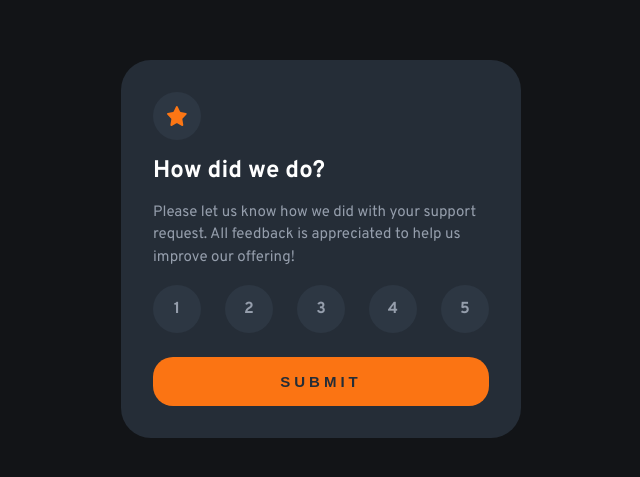
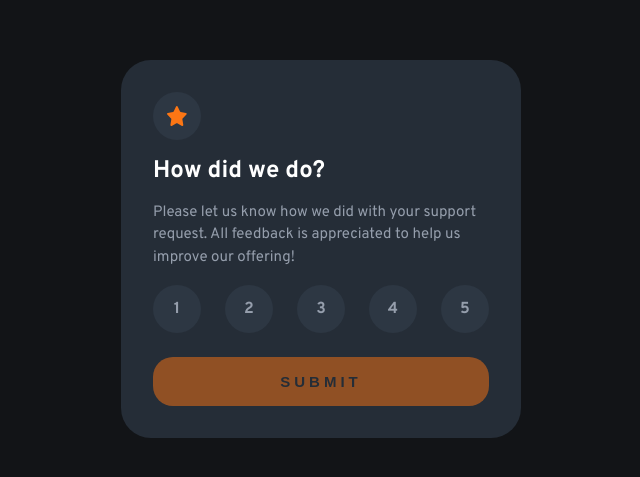
Before and after one commit to Natata08/rating-component, a React (Vite) app: page / in a window 1280 px wide. Shown: the part 151-628 px from the top of the page, without its empty margins (319-959 px from the left). Built offline with nearby package versions, Linux system fonts and the light colour scheme.

Commit message:
add rating selection functionality

```diff
--- a/package.json
+++ b/package.json
@@ -10,6 +10,7 @@
     "preview": "vite preview"
   },
   "dependencies": {
+    "prop-types": "^15.8.1",
     "react": "^18.3.1",
     "react-dom": "^18.3.1"
   },
--- a/src/App.jsx
+++ b/src/App.jsx
@@ -1,10 +1,21 @@
+import { useState } from "react";
 import RatingCard from "./components/RatingCard";
 
 function App() {
+  const [selectedRating, setSelectedRating] = useState(null);
+  const [isSubmitted, setIsSubmitted] = useState(false);
+
+  const handleSubmit = (rating) => {
+    setSelectedRating(rating);
+    setIsSubmitted(true);
+    console.log(selectedRating);
+  };
+
   return (
-    <div>
-      <RatingCard />
-    </div>
+    <main>
+      {!isSubmitted && <RatingCard onSubmit={handleSubmit} />}
+      {isSubmitted && <h2>{`You chose ${selectedRating}`}</h2>}
+    </main>
   );
 }
 
--- a/src/components/RatingCard.jsx
+++ b/src/components/RatingCard.jsx
@@ -1,7 +1,16 @@
+import PropTypes from "prop-types";
+import { useState } from "react";
 import styles from "./RatingCard.module.css";
 
-const RatingCard = () => {
+const RatingCard = ({ onSubmit }) => {
+  const [selectedRating, setSelectedRating] = useState(null);
   const ratings = [1, 2, 3, 4, 5];
+
+  const handleSubmit = (e) => {
+    e.preventDefault();
+    if (selectedRating) onSubmit(selectedRating);
+  };
+
   return (
     <div className={styles.card}>
       <div className={styles.starIcon}>
@@ -12,7 +21,7 @@ const RatingCard = () => {
         Please let us know how we did with your support request. All feedback is
         appreciated to help us improve our offering!
       </p>
-      <form>
+      <form onSubmit={handleSubmit}>
         <fieldset className={styles.ratingFieldset}>
           <legend className='srOnly'>Rate your experience</legend>
           {ratings.map((rating) => (
@@ -22,13 +31,18 @@ const RatingCard = () => {
                 name='rating'
                 value={rating}
                 className={styles.ratingInput}
+                onChange={(e) => setSelectedRating(Number(e.target.value))}
               />
               <span className={styles.ratingButton}>{rating}</span>
             </label>
           ))}
         </fieldset>
 
-        <button type='submit' className={styles.submitButton}>
+        <button
+          type='submit'
+          className={styles.submitButton}
+          disabled={!selectedRating}
+        >
           Submit
         </button>
       </form>
@@ -36,4 +50,8 @@ const RatingCard = () => {
   );
 };
 
+RatingCard.propTypes = {
+  onSubmit: PropTypes.func.isRequired,
+};
+
 export default RatingCard;
```
Also changed, not shown: 1 other file (tests, documents, lock files or other folders).
